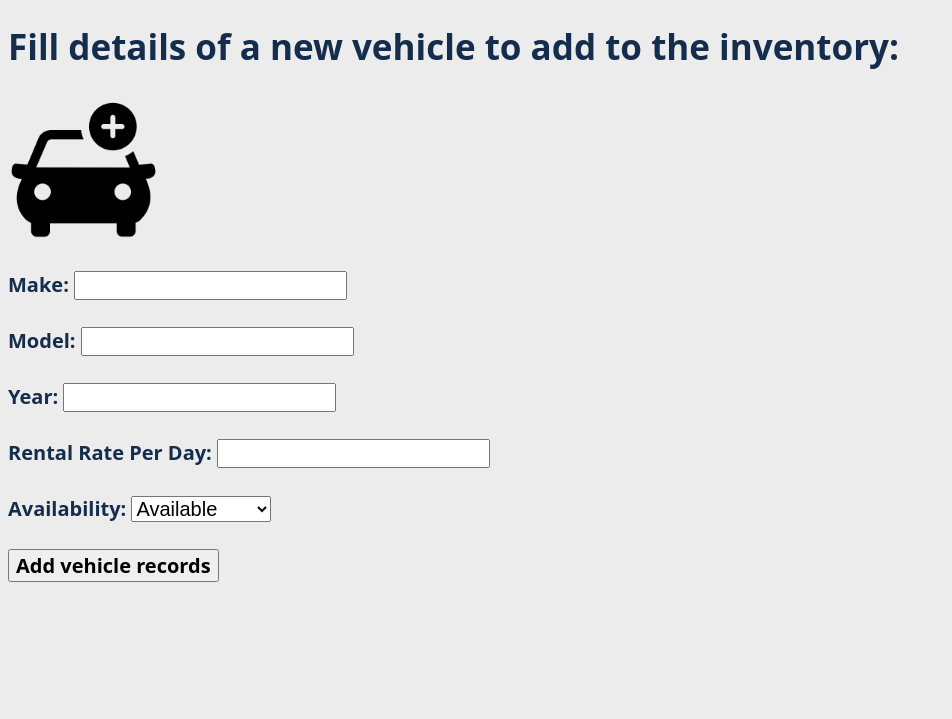
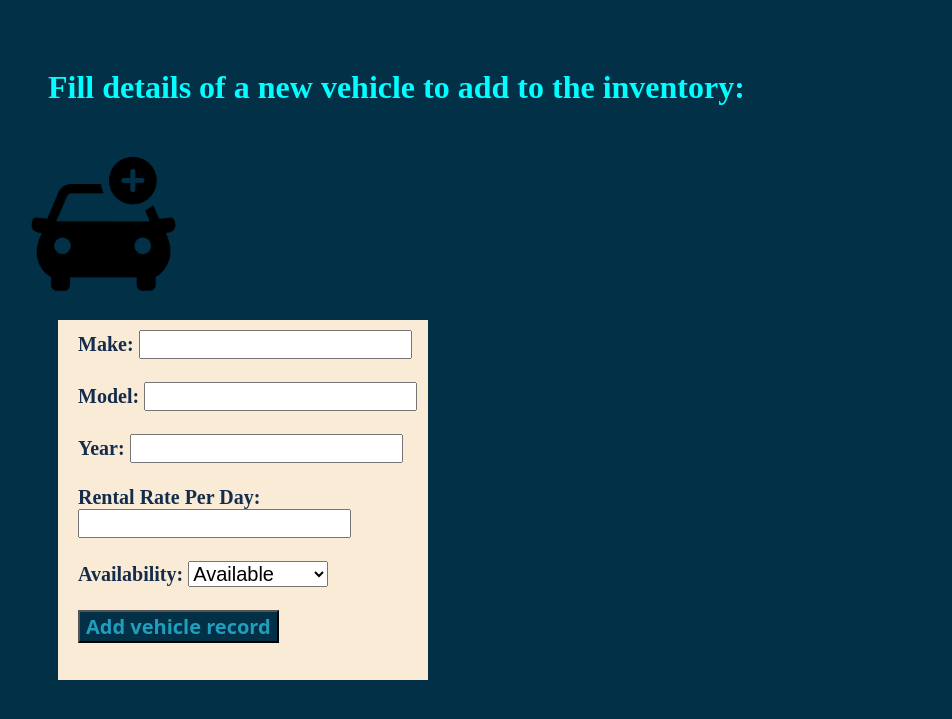
Before and after one commit to TechWolf405/html-carRental, a FastAPI app: page /create_car in a window 1280 px wide. Shown: the top 719 px of the page, without its empty margins (0-952 px from the left). Run offline with FastAPI, Linux system fonts and the light colour scheme; parts of the project's set-up code (start-up, migrations or seed data) failed here and were passed over.

Commit message:
modified create car view page, did customer login

```diff
--- a/templates/createcar.html
+++ b/templates/createcar.html
@@ -7,9 +7,10 @@
     <link rel="stylesheet" href="./styles.css">
 </head>
 
-<body class="body">
-    <h1 class="createcarheader"> Fill details of a new vehicle to add to the inventory: </h1>
+<body class="customer-header">
+    <h1 class="customer-header" style="color: aqua;"> Fill details of a new vehicle to add to the inventory: </h1>
     <img src="../img/createcar.png" height="150" width="150"> <br> <br>
+    <div class="sign-up">
     <form id="carForm" method="post" action="#">
         <label for="make"> Make: </label>
         <input class="inputboxes" type="text" id="make" name="make" required><br><br>
@@ -29,9 +30,9 @@
             <option value="0">Not Available</option>
         </select><br><br>
 
-        <input class="submitbutton" type="submit" value="Add vehicle records">
+        <input class="submitbutton" type="submit" value="Add vehicle record">
     </form>
-
+    </div>
 
 
 
--- a/templates/styles.css
+++ b/templates/styles.css
@@ -13,22 +13,41 @@
 
 .logostyling {
     text-align: center;
+    background-color: #023047;
+    fill: #023047;
 }
 
 .submitbutton {
     font-size: 20px;
     font-family: system-ui, -apple-system, BlinkMacSystemFont, 'Segoe UI', Roboto, Oxygen, Ubuntu, Cantarell, 'Open Sans', 'Helvetica Neue', sans-serif;
     font-weight: bold;
+    color: #219ebc;
+    background-color: #023047;
 }
 
 .inputboxes {
     font-size: 20px;
 }
+
+#button-style{
+
+  background-color: #219ebc;
+  font-style: italic;
+  border: none;
+  color: white;
+  padding: 15px 32px;
+  text-align: center;
+  text-decoration:solid;
+  display: inline-block;
+  font-size: 16px;
+  margin: 4px 2px;
+  cursor: pointer;
+}
 /*----------------------- index.html stuff ---------------------------------------------------*/
 
 .indexheader {
     text-align: center;
-    color:#142d4c;
+    color: antiquewhite;
     font-size: 30px;
 }
 
@@ -79,3 +98,29 @@
     color: #142d4c;
     font-weight: bold;
 }
+
+/*----------------- createcustomer.html ---------------------------------------------------*/
+
+.customer-header{
+    background-color: #023047;
+    text-align: left;
+    color: antiquewhite;
+    padding: 20px;
+    font-family:'Times New Roman', Times, serif;
+}
+
+.sign-up{
+    margin-left: 30px;
+    padding-top: 10px;
+    padding-left: 20px;
+    width: 350px;
+    height: 350px;
+    background-color: antiquewhite;
+    font-style: bold;
+    color: #219ebc;
+}
+
+.form{
+    text-align: left;
+    margin-left: 20px;
+}
```
Also changed, not shown: index.html (+4 -4 lines), templates/customer-login.html (+45 -2 lines), templates/display.html (+20 -0 lines).
